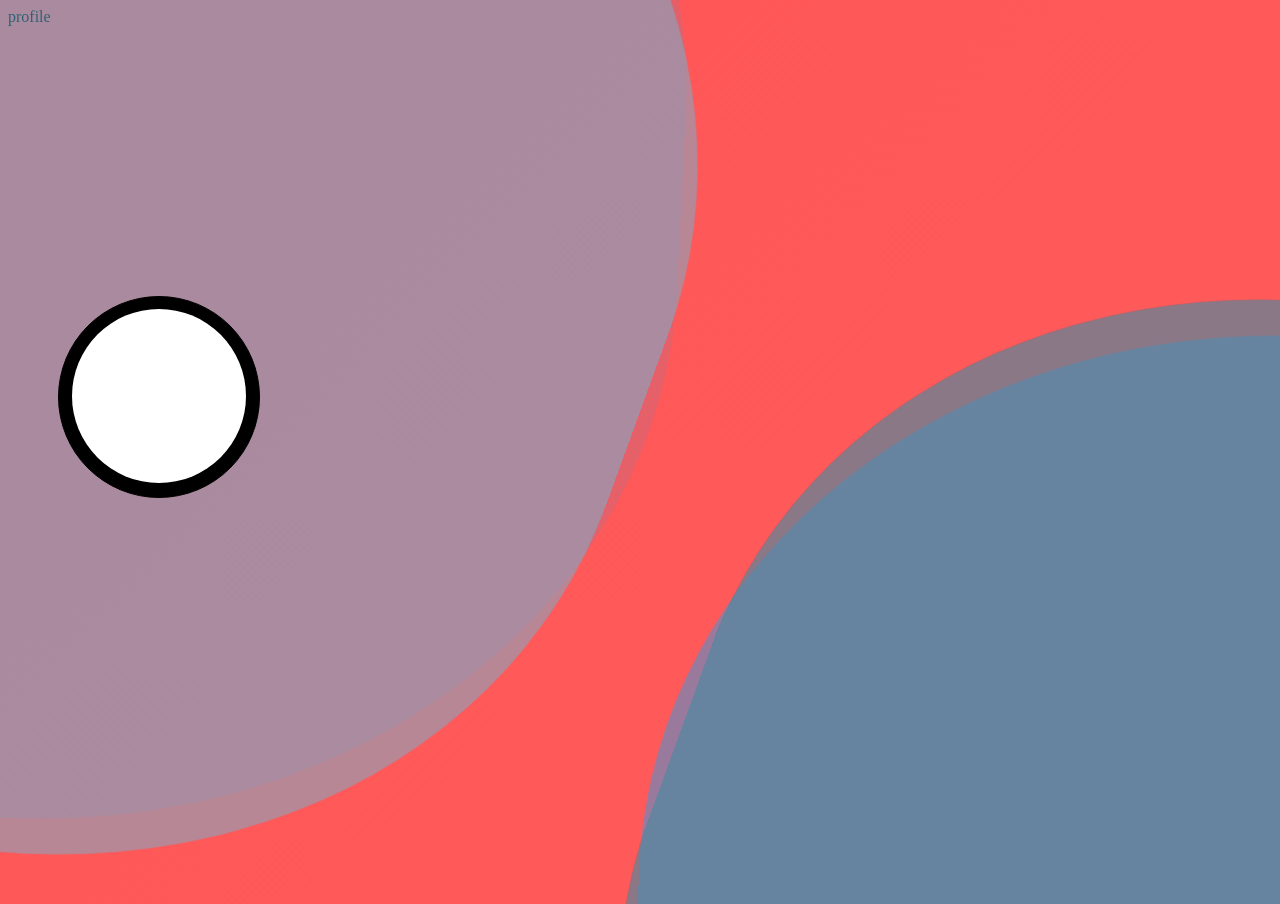
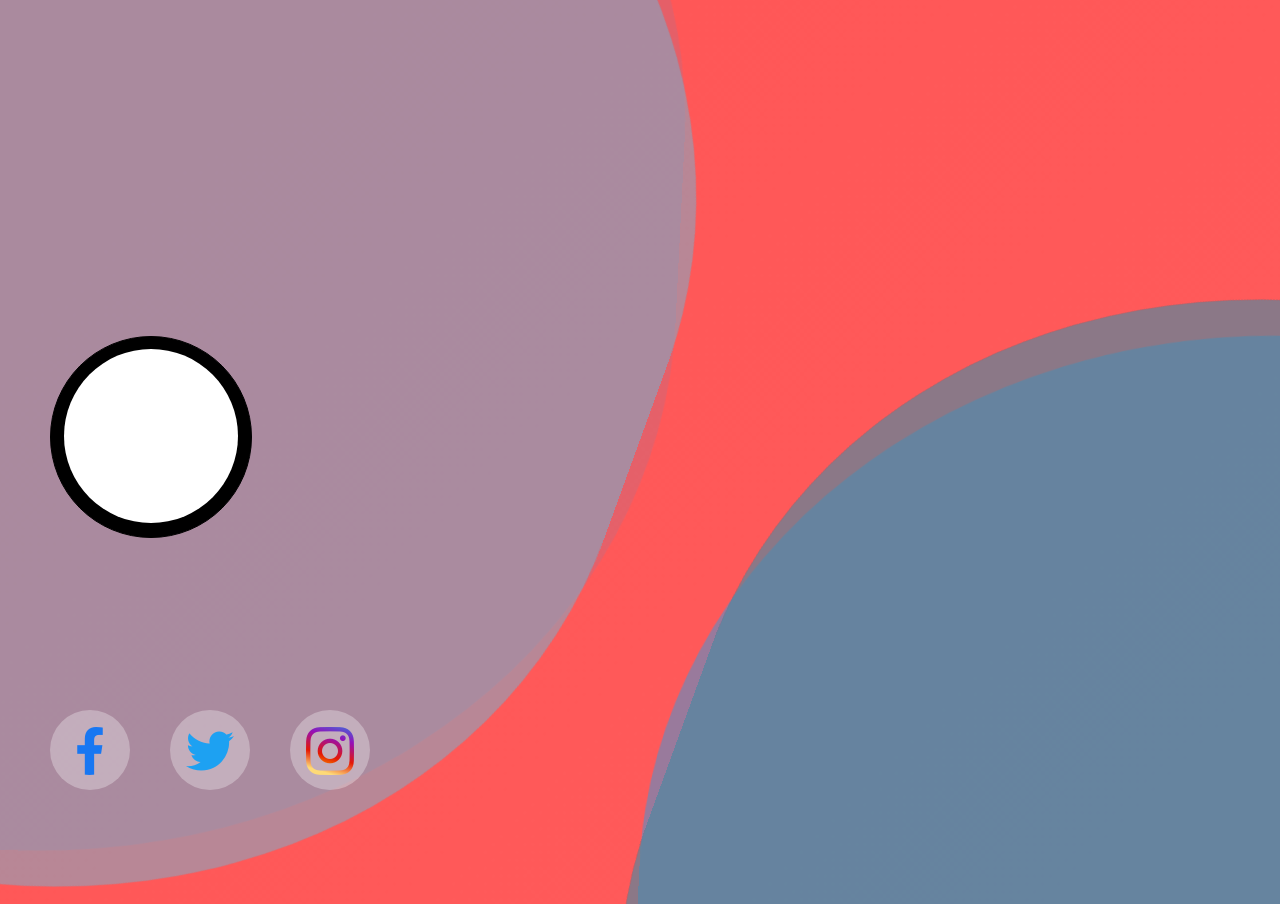
Before and after one commit to danieltshibangu/recc-site, a plain HTML site: page movie-html/index.html in a window 1280 px wide. Shown: the top 904 px of the page. Drawn offline with Linux system fonts and the light colour scheme.

Commit message:
Added footer social media

```diff
--- a/movie-html/index.html
+++ b/movie-html/index.html
@@ -4,23 +4,27 @@
     <meta charset="UTF-8" />
     <meta http-equiv="X-UA-Compatible" content="IE=edge" />
     <link rel="stylesheet" type="text/css" href="style.css" />
+    <link rel="stylesheet" type="text/css" href="navigation.css" />
     <title>Document</title>
   </head>
+
+ <!-------------------------------------------------------------------------------------------------------------------------------------->
+
+
   <body>
     <!--- start with inline navigation for the html header-->
-    <header>
-      <nav>
-      <div id="profile">profile</div>
-      <div id="liked"></div>
-      <div id="user-settings"></div>
+    <header id="site-header" role="banner">
+      <nav id="site-nav" role="navigation">
+        <!-- future navigation-->
       </nav>
     </header>
 
     <!-- program the center of the recommendation tree-->
+    <section>
       <div class="selected-show">
-      <div class="movie-img-bubble">
+        <div class="movie-img-bubble"></div>
       </div>
-    </div>
+
       <div class="rec-link"></div>
 
       <div id='wave-box-one'>
@@ -34,10 +38,37 @@
         <div class='wave -two'></div>
         <div class='wave -three'></div>
       </div>
+    </section>
+
+    <script src="script.js"></script>
+  </body>
 
 
 
+  <!-------------------------------------------------------------------------------------------------------------------------------------->
 
-  </body>
-  <script src="js/myscript.js"></script>
+
+  <footer id="follow">
+    <div id='social-media'>
+      <a href="#">
+        <div class="facebook"">
+        <img src='/movie-html\icons-img\facebook.png' alt='facebook-logo' />
+        </div>
+      </a>
+
+      <a href="#">
+        <div class="twitter">
+          <img src='/movie-html\icons-img\twitter.png' alt="twitter-logo" />
+        </div>
+      </a>
+
+      <a href="#">
+        <div class="instagram">
+          <img src='/movie-html\icons-img\instagram.png' alt='instagram-logo' />
+        </div>
+      </a>
+
+    </div>
+
+  </footer>
 </html>
--- /dev/null
+++ b/movie-html/navigation.css
@@ -0,0 +1,36 @@
+#social-media div {
+    z-index: 99;
+    position:absolute;
+    bottom:0;
+    border-radius: 50px;
+    height: 80px;
+    width:80px;
+    background-color: rgba(255, 255, 255, 0.3);
+    margin-bottom: 10px;
+}
+
+#social-media {
+    padding-left:50px;
+}
+
+#social-media img {
+    position:relative;
+    display:block;
+    margin-left:auto;
+    margin-right:auto;
+    margin-top:17px;
+    z-index:100;
+}
+
+.twitter {
+    margin-left: 120px;
+}
+
+
+.instagram {
+    margin-left: 240px;
+}
+
+.facebook {
+
+}
--- /dev/null
+++ b/movie-html/script.js
@@ -0,0 +1 @@
+var newdiv = document.createElement("div");
--- a/movie-html/style.css
+++ b/movie-html/style.css
@@ -4,6 +4,9 @@ body {
   animation: gradient 15s ease infinite;
   overflow-y: hidden;
   overflow-x: hidden;
+  margin:0;
+  padding:0;
+  font-family: Hack, monospace;
 }
 
 html, body {
@@ -19,15 +22,35 @@ html, body {
 /* creating the header */
 header {
   width: 100%;
-  height: 3em;
-  top:0;
-  left:0;
-  z-index:999;
+  height: 6em;
 }
 
-header div {
-  height:100%;
-  display:inline-block;
+/*
+.nav-menu {
+  list-style: none;
+  display:flex;
+  overflow:hidden;
+}
+
+.nav-menu li {
+  margin:50px;
+}
+
+.nav-menu a {
+  text-decoration: none;
+  color: #8f8f8f;
+  font-size: 30px;
+  font-weight: 400;
+  transition: all 0.5s ease-in-out;
+  position:relative;
+  text-transform: uppercase;
+  font-family: Hack, monospace;
+}
+*/
+
+
+section {
+  height:100%
 }
 
 /* Creating the highlighted movie profile */
```
Also changed, not shown: movie-html/icons-img/facebook.png (added), movie-html/icons-img/instagram.png (added), movie-html/icons-img/twitter.png (added). Lines whose indentation alone changed are shown as unchanged.
